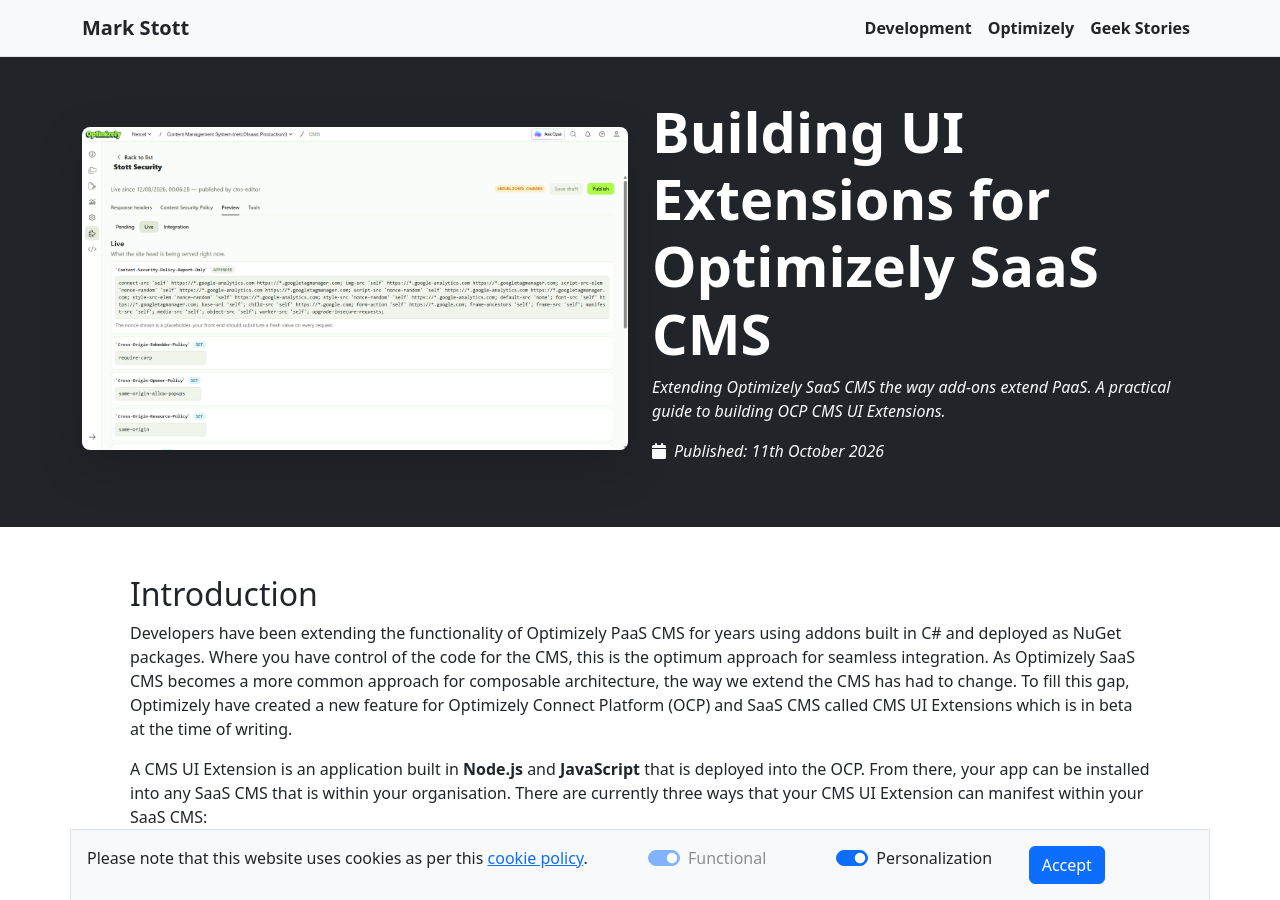
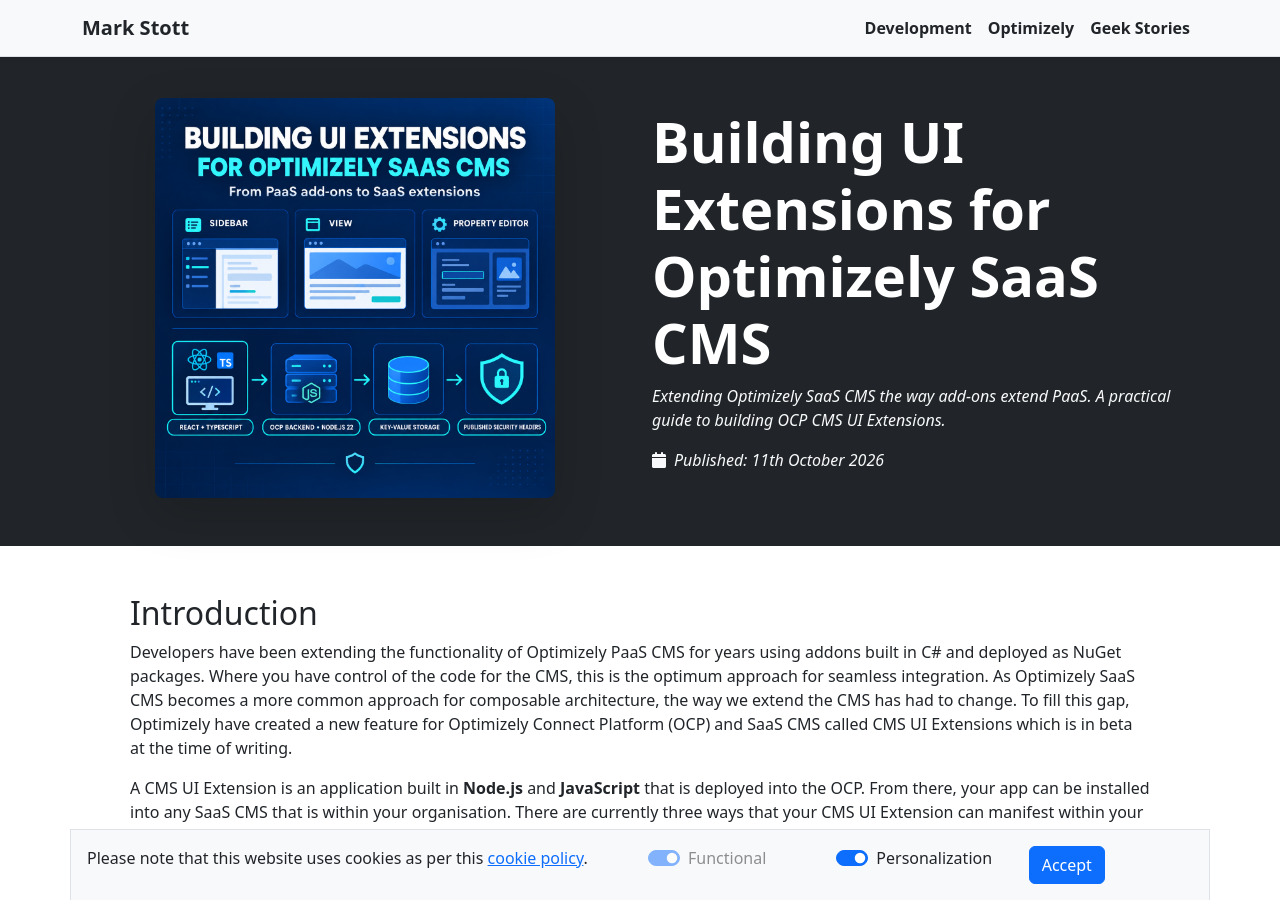
Before and after one commit to GeekInTheNorth/GeekInTheNorth.github.io, a Jekyll site: the page built from _posts/2026-10-11-introduction-to-optimizely-cms-ui-extensions.md, in a window 1280 px wide and 900 px high. Built offline with Jekyll 4.4.1, drawn with Linux system fonts in a browser that asks for light colours.

Commit message:
Update article image

```diff
--- a/_posts/2026-10-11-introduction-to-optimizely-cms-ui-extensions.md
+++ b/_posts/2026-10-11-introduction-to-optimizely-cms-ui-extensions.md
@@ -6,9 +6,9 @@
 category:
   - Development
   - Optimizely
-image: "https://www.stott.pro/assets/stott-security-saas-preview-screen.png"
-promoImage: "/assets/stott-security-saas-preview-screen.png"
-promoImageAlt: "Stott Security for SaaS CMS, a CMS UI Extension built and hosted within OCP."
+image: "https://www.stott.pro/assets/building-ui-extensions-for-optimizely-saas-cms.png"
+promoImage: "/assets/building-ui-extensions-for-optimizely-saas-cms.png"
+promoImageAlt: "Promo Image for Building UI Extensions for Optimizely SaaS CMS"
 relatedArticles:
   - "_posts/2026-08-13-introducing-stott-security-for-saas.md"
 ---
```
Also changed, not shown: assets/building-ui-extensions-for-optimizely-saas-cms.png (added).
